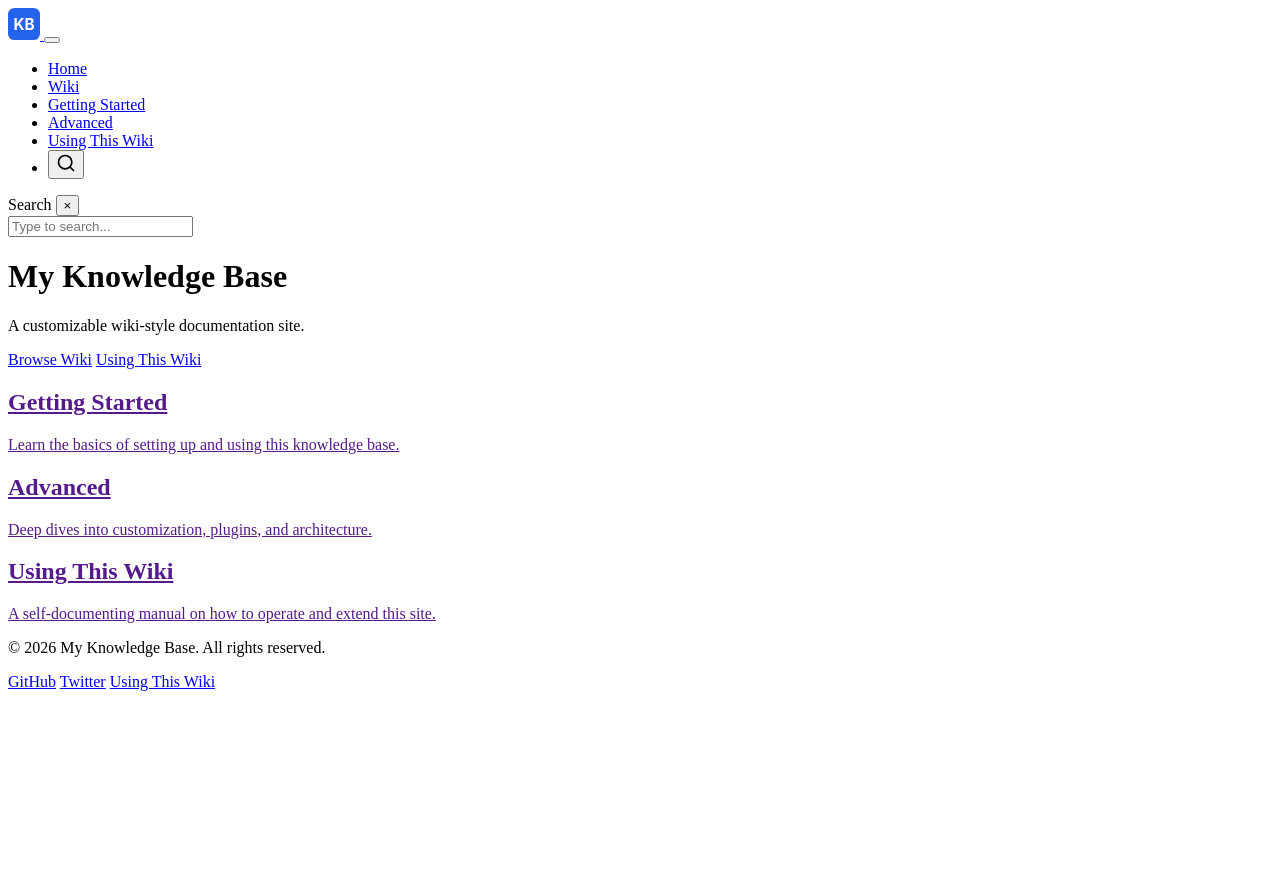
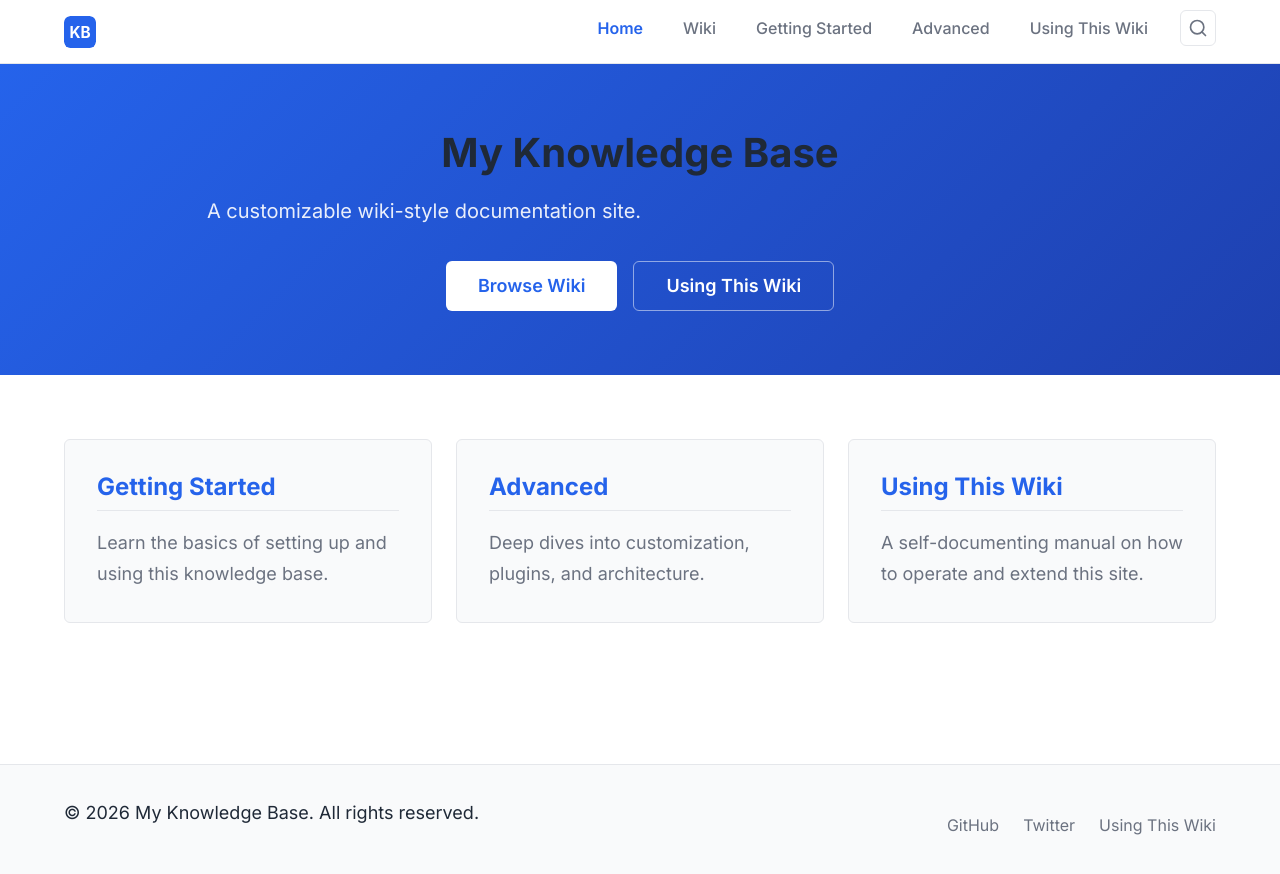
Before and after one commit to jemmonsss/Js-Knolagebase, a Jekyll site: the page built from index.md, in a window 1280 px wide. Shown: the top 874 px of the page. Built offline with Jekyll 4.4.1, drawn with Linux system fonts in a browser that asks for light colours; comment, search, counter and statistics services are not loaded.

Commit message:
fix: ensure GitHub Pages compatibility with correct paths and single workflow

```diff
--- a/_data/categories.yml
+++ b/_data/categories.yml
@@ -1,12 +1,15 @@
 - slug: getting-started
   title: Getting Started
   description: Learn the basics of setting up and using this knowledge base.
+  url: /wiki/getting-started/
   icon: book-open
 - slug: advanced
   title: Advanced
   description: Deep dives into customization, plugins, and architecture.
+  url: /wiki/advanced/
   icon: settings
 - slug: using-this-wiki
   title: Using This Wiki
   description: A self-documenting manual on how to operate and extend this site.
+  url: /wiki/using-this-wiki/
   icon: help-circle
--- a/_layouts/default.html
+++ b/_layouts/default.html
@@ -1,7 +1,19 @@
 <!DOCTYPE html>
 <html lang="{{ page.lang | default: site.lang | default: 'en' }}">
 <head>
-    {% include head.html %}
+  <meta charset="utf-8">
+  <meta name="viewport" content="width=device-width, initial-scale=1">
+  <title>
+    {% if page.title %}{{ page.title | escape }} | {% endif %}{{ site.title | escape }}
+  </title>
+  <meta name="description" content="{% if page.excerpt %}{{ page.excerpt | strip_html | strip_newlines | truncate: 160 }}{% else %}{{ site.description | escape }}{% endif %}">
+  <link rel="stylesheet" href="{{ '/assets/css/main.css' | relative_url }}">
+  <link rel="preconnect" href="https://fonts.googleapis.com">
+  <link rel="preconnect" href="https://fonts.gstatic.com" crossorigin>
+  <link href="https://fonts.googleapis.com/css2?family=Inter:wght@400;500;600;700&display=swap" rel="stylesheet">
+  {% feed_meta %}
+  {% seo %}
+  <script>window.SEARCH_INDEX_PATH = "{{ '/search.json' | relative_url }}";</script>
 </head>
 <body>
   {% include nav.html %}
@@ -10,6 +22,8 @@
   </main>
   {% include footer.html %}
   <script src="{{ '/assets/js/main.js' | relative_url }}"></script>
+  {% if site.search.enabled %}
     <script src="{{ '/assets/js/search.js' | relative_url }}"></script>
+  {% endif %}
 </body>
 </html>
--- a/assets/js/search.js
+++ b/assets/js/search.js
@@ -1,7 +1,7 @@
 (function () {
   'use strict';
 
-  const SEARCH_INDEX_PATH = '/search.json';
+  const SEARCH_INDEX_PATH = window.SEARCH_INDEX_PATH || './search.json';
 
   let indexData = [];
 
```
Also changed, not shown: .github/workflows/jekyll.yml (deleted). Lines whose indentation alone changed are shown as unchanged.
